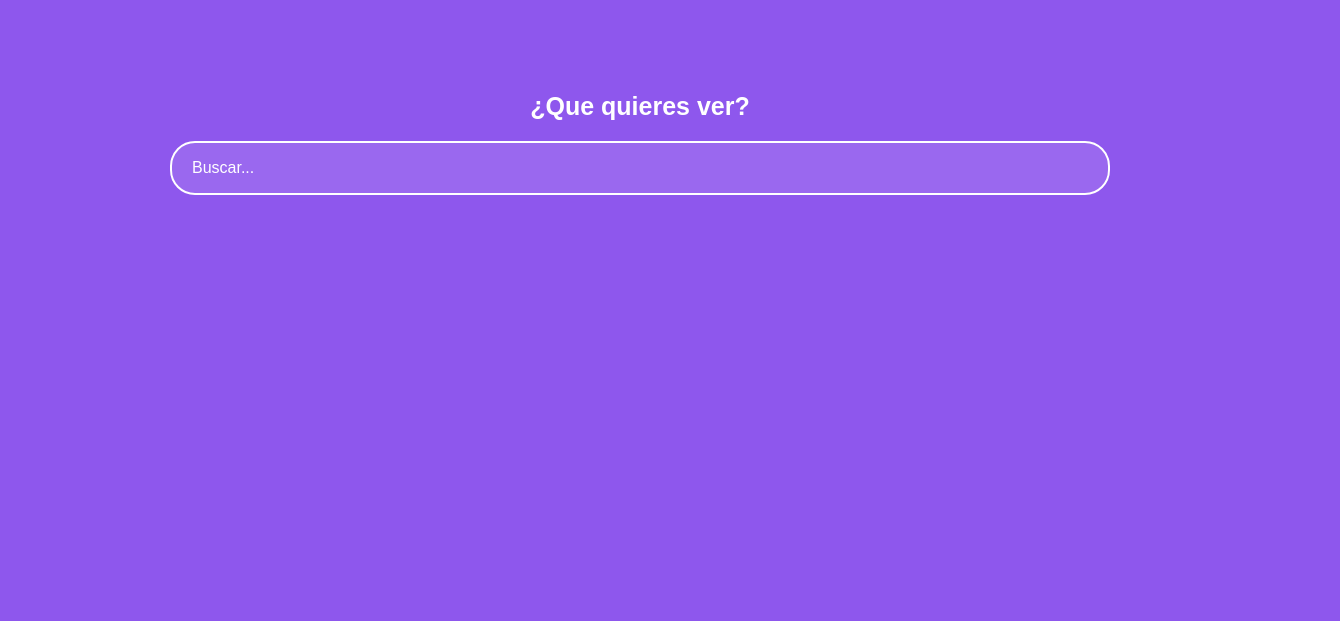
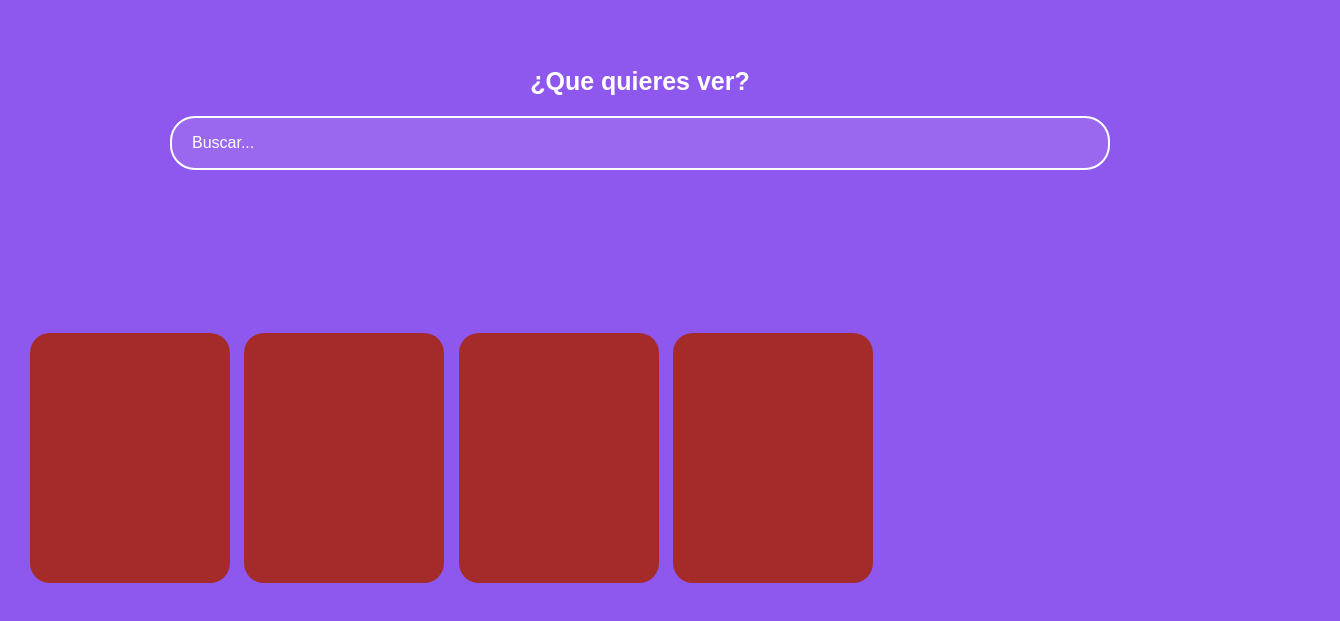
Before and after one commit to MarlonRoches/Curso-FrontDev, a plain HTML site: page Proyecto PLatzi/Index.html in a window 1280 px wide. Shown: the part 97-718 px from the top of the page, 1340 px wide, since content can reach past the window. Drawn offline with Linux system fonts and the light colour scheme; a web font is replaced by a local one.

Commit message:
Estructura y estetica del carrusel, con css y animaciones

```diff
--- a/Proyecto PLatzi/Index.html
+++ b/Proyecto PLatzi/Index.html
@@ -81,7 +81,7 @@
 
    /* buscador ↓ */
    .main{
-       height: 300px;
+       height: 250px;
        display: flex;
        /* ordena los elementos de arriba hacia abajo  */
        flex-direction: column;
@@ -114,6 +114,58 @@
     color: white;
 
    }
+
+   .carrusel{
+       width: 100%;
+       /* background-color: aqua; */
+       padding: 30px;
+       overflow: scroll;
+       /*el relativo indica que los hijos que esten dentro
+       de este elemento, se posicionarán en funcion del padre, osea
+       el carrusel */
+        position: relative;
+   }
+
+   .carrusel__container{
+    /* el whitespace:nowrap deja que los elementos
+    salgan de pantalla y fluyan sin impotar el ancho de
+    la pantalla*/
+       white-space: nowrap;
+       margin: 70px 0px;
+       padding-bottom:10px;
+   }
+   .carrusel__item{
+       background-color: brown;
+       width: 200px;
+       height: 250px;
+       border-radius: 20px;
+       overflow: hidden;
+       margin-right :10px;
+        /*El display por defecto es que se pongan uno abajo del otro
+        pero con el inline, se pondran a la par, en linea  */
+       display: inline-block;
+       cursor: pointer;
+       transition: 450ms;
+       transform-origin:center left ;
+  }
+
+  /* cuando x tenga este estado ,(~) todos dentro del elemento harán esto */
+  .carrusel__item:hover  ~ .carrusel__item{
+      /* Los mueve hacia la derecha, el elemento actual */
+      transform: translate3d(100px,0,0);
+
+  }
+    /* cuando x tenga este estado ,elemento especifico hará esto */
+  .carrusel__container:hover  .carrusel__item{
+    opacity: 0.3;
+
+  }
+
+  .carrusel__container:hover .carrusel__item:hover{
+      transform: scale(1.5);
+      opacity: 01;
+
+  }
     </style>
     <header class="header">
         <img class="header__img"  src="logo-platzi-video-BW2.png" alt="Logo">
@@ -134,6 +186,22 @@
        <input class="input" type="text" placeholder="Buscar..." name="" id="">
    </section>
 
+<section class="carrusel">
+    <div class="carrusel__container">
+        <div class="carrusel__item">
+
+        </div>
+        <div class="carrusel__item">
+
+        </div>
+        <div class="carrusel__item">
+
+        </div>
+        <div class="carrusel__item">
+
+        </div>
+    </div>
+</section>
 <footer>
     <!-- <ol>
         <li>
```
Also changed, not shown: Proyecto PLatzi/WhatsApp Image 2020-07-03 at 10.01.56 PM.jpeg (added).
